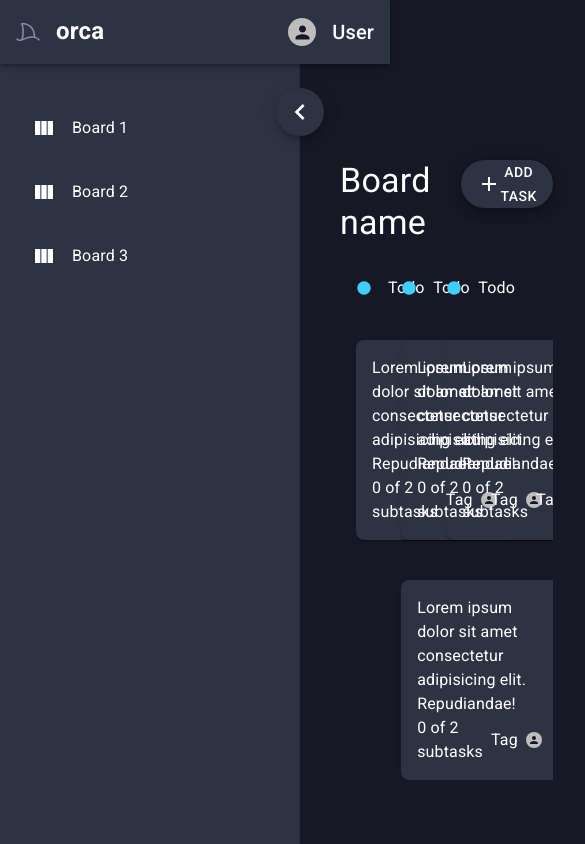
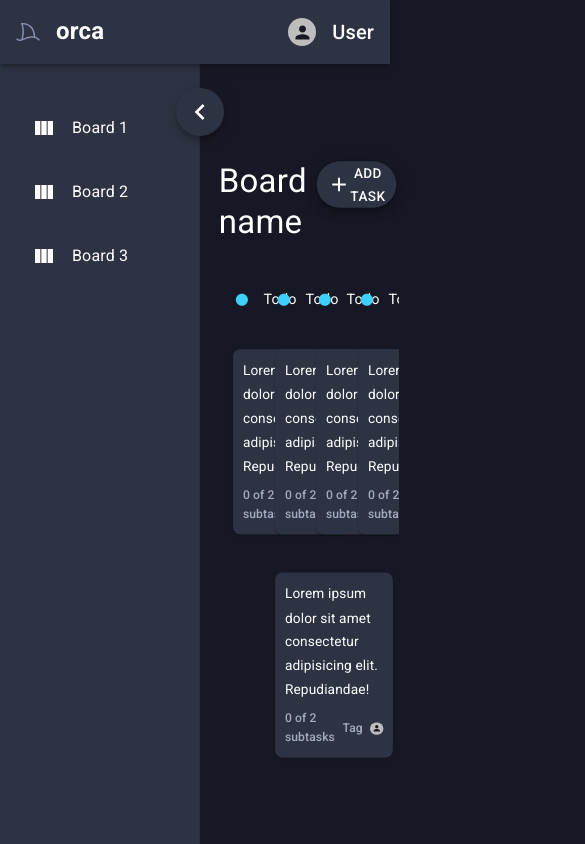
Before and after one commit to jplusequalt/orca_OLD, a React (Create React App) app: page / in a window 390 px wide. Shown: the whole page, 585 px wide, since content can reach past the window. Built offline with nearby package versions, Linux system fonts and the light colour scheme.

Commit message:
changed tablet styling, added prototype for adding tasks

```diff
--- a/src/Theme.tsx
+++ b/src/Theme.tsx
@@ -15,6 +15,18 @@ export const theme: Theme = createTheme({
       secondary: '#a1acc0',
     }
   },
+  typography: {
+    subtitle1: {
+      '@media(max-width: 810px)': {
+        fontSize: '0.9rem'
+      }
+    },
+    subtitle2: {
+      '@media(max-width: 810px)': {
+        fontSize: '0.80rem'
+      }
+    }
+  },
   components: {
     MuiCssBaseline: {
       styleOverrides: (themeParam) =>`
@@ -27,7 +39,7 @@ export const theme: Theme = createTheme({
           scrollbar-width: thin;
           scrollbar-color: ${themeParam.palette.background.paper} transparent;
         }
-      `,
-    },
+      `
+    }
   },
 });
--- /dev/null
+++ b/src/components/AddTask.tsx
@@ -0,0 +1,63 @@
+import { Dispatch, SetStateAction} from 'react';
+import { Modal, Box, Select, Button, Typography, TextField } from '@mui/material';
+import { theme } from '../Theme';
+
+type AddTaskProps = {
+  open: boolean,
+  handleOpen: Dispatch<SetStateAction<boolean>>
+}
+
+export const AddTask: React.FC<AddTaskProps> = ({ open, handleOpen }) => {
+  return (
+    <Modal open={open}>
+      <Box
+        sx={{
+          position: 'absolute',
+          top: '50%',
+          left: '50%',
+          transform: 'translate(-50%, -50%)',
+          width: '75%',
+          height: '75%',
+          bgcolor: 'background.paper',
+          borderRadius: '8px',
+          boxShadow: 24,
+          p: 4,
+          display: 'block'
+        }}>
+          <Typography>New task</Typography>
+          <Box
+            component='form'
+            sx={{
+              '& > :not(style)': { m: 1, width: '25ch' },
+            }}
+            noValidate
+            autoComplete="off"
+          >
+            <TextField label='Summary' variant='outlined' />
+          </Box>
+          <Box sx={{ display: 'flex', justifyContent: 'flex-end', gap: '1rem' }}>
+            <Button
+              variant='text'
+              sx={{
+                color: theme.palette.text.primary
+              }}
+              onClick={() => handleOpen(false)}
+              >
+              Cancel
+            </Button>
+            <Button
+              variant='contained'
+              sx={{
+                backgroundColor: theme.palette.background.default,
+                color: theme.palette.text.secondary,
+                fontVariant: ''
+              }}
+              onClick={() => handleOpen(false)}
+              >
+              Create
+            </Button>
+          </Box>
+      </Box>
+    </Modal>
+  );
+}
--- a/src/components/Board.tsx
+++ b/src/components/Board.tsx
@@ -1,10 +1,11 @@
-import { KanbanBoard, KanbanHeader, KanbanRow, KanbanWrapper, ToggleSideMenu, ToggleSideMenuIcon } from '../styles/Board.styled';
-import React, { SetStateAction, Dispatch } from 'react';
+import { KanbanBoard, KanbanHeader, KanbanRow, KanbanRowHeader, KanbanWrapper, ToggleSideMenu, ToggleSideMenuIcon } from '../styles/Board.styled';
+import React, { SetStateAction, Dispatch, useState } from 'react';
 import { Box, Grid, Typography, Fab, Popover } from '@mui/material';
 import CircleIcon from '@mui/icons-material/Circle';
 import AddIcon from '@mui/icons-material/Add';
 import { theme } from '../Theme';
 import { TaskPreview } from './TaskPreview';
+import { AddTask } from './AddTask';
 
 type BoardProps = {
   sideMenuToggle: Dispatch<SetStateAction<boolean>>
@@ -13,7 +14,8 @@ type BoardProps = {
 
 export const Board: React.FC<BoardProps> = ({ sideMenuToggle, sideMenuOpen }) => {
 
-  const [anchorEl, setAnchorEl] = React.useState<HTMLElement | null>(null);
+  const [anchorEl, setAnchorEl] = useState<HTMLElement | null>(null);
+  const [newTask, setNewTask] = useState<boolean>(false);
 
   const handlePopoverOpen = (event: React.MouseEvent<HTMLElement>) => {
     setAnchorEl(event.currentTarget);
@@ -26,7 +28,11 @@ export const Board: React.FC<BoardProps> = ({ sideMenuToggle, sideMenuOpen }) =>
   const open = Boolean(anchorEl);
 
   return (
-    <Box sx={{ width: '100%', display: 'flex' }}>
+    <Box
+      sx={{
+        width: '100%',
+        display: 'flex'
+      }}>
       <KanbanWrapper open={sideMenuOpen}>
         <ToggleSideMenu
           onClick={() => { sideMenuToggle(!sideMenuOpen) }}
@@ -55,8 +61,8 @@ export const Board: React.FC<BoardProps> = ({ sideMenuToggle, sideMenuOpen }) =>
             onClose={handlePopoverClose}
             disableRestoreFocus
           >
-        <Typography sx={{ p: 1 }}>{ sideMenuOpen ? 'Hide' : 'Expand' }</Typography>
-        </Popover>
+            <Typography sx={{ p: 1 }}>{ sideMenuOpen ? 'Hide' : 'Expand' }</Typography>
+          </Popover>
         </ToggleSideMenu>
         <Box>
           <KanbanHeader>
@@ -69,7 +75,9 @@ export const Board: React.FC<BoardProps> = ({ sideMenuToggle, sideMenuOpen }) =>
                   backgroundColor: '#848daf',
                 },
                 color: 'white'
-              }}>
+              }}
+              onClick={() => setNewTask(true)}
+              >
               <AddIcon />
               Add Task
             </Fab>
@@ -78,10 +86,10 @@ export const Board: React.FC<BoardProps> = ({ sideMenuToggle, sideMenuOpen }) =>
         <KanbanBoard container rowSpacing={2} columnSpacing={{ xs: 1, sm: 2, md: 3 }}>
           <KanbanRow container xs={3}>
             <Grid item>
-              <Box sx={{ display: 'flex', alignItems: 'center', gap: '1rem' }}>
+              <KanbanRowHeader>
                 <CircleIcon sx={{ fill: '#3ecffc', width: '1rem' }} />
                 Todo
-              </Box>
+              </KanbanRowHeader>
             </Grid>
             <Grid item>
               <TaskPreview />
@@ -89,10 +97,10 @@ export const Board: React.FC<BoardProps> = ({ sideMenuToggle, sideMenuOpen }) =>
           </KanbanRow>
           <KanbanRow container xs={3}>
             <Grid item>
-              <Box sx={{ display: 'flex', alignItems: 'center', gap: '1rem' }}>
+              <KanbanRowHeader>
                 <CircleIcon sx={{ fill: '#3ecffc', width: '1rem' }} />
                 Todo
-              </Box>
+              </KanbanRowHeader>
             </Grid>
             <Grid item>
               <TaskPreview />
@@ -103,10 +111,21 @@ export const Board: React.FC<BoardProps> = ({ sideMenuToggle, sideMenuOpen }) =>
           </KanbanRow>
           <KanbanRow container xs={3}>
             <Grid item>
-              <Box sx={{ display: 'flex', alignItems: 'center', gap: '1rem' }}>
+              <KanbanRowHeader>
                 <CircleIcon sx={{ fill: '#3ecffc', width: '1rem' }} />
                 Todo
-              </Box>
+              </KanbanRowHeader>
+            </Grid>
+            <Grid item>
+              <TaskPreview />
+            </Grid>
+          </KanbanRow>
+          <KanbanRow container xs={3}>
+            <Grid item>
+              <KanbanRowHeader>
+                <CircleIcon sx={{ fill: '#3ecffc', width: '1rem' }} />
+                Todo
+              </KanbanRowHeader>
             </Grid>
             <Grid item>
               <TaskPreview />
@@ -114,6 +133,7 @@ export const Board: React.FC<BoardProps> = ({ sideMenuToggle, sideMenuOpen }) =>
           </KanbanRow>
         </KanbanBoard>
       </KanbanWrapper>
+      { newTask && <AddTask open={newTask} handleOpen={setNewTask} /> }
     </Box>
   );
 }
--- a/src/components/Main.tsx
+++ b/src/components/Main.tsx
@@ -9,7 +9,10 @@ export const Main = () => {
   const [sideMenuOpen, setSideMenuOpen] = useState(true);
 
   return (
-    <Box sx={{ display: 'flex' }}>
+    <Box
+      sx={{
+        display: 'flex'
+    }}>
       <SideMenu visible={sideMenuOpen} />
       <Board sideMenuToggle={setSideMenuOpen} sideMenuOpen={sideMenuOpen} />
     </Box>
--- a/src/components/SideMenu.tsx
+++ b/src/components/SideMenu.tsx
@@ -8,7 +8,7 @@ import ListItemText from '@mui/material/ListItemText';
 import ViewColumnIcon from '@mui/icons-material/ViewColumn';
 import { BoardMenuList } from '../styles/SideMenu.styled';
 
-const drawerWidth = 300;
+const drawerWidth = 200;
 
 type SideMenuProps = {
   visible: boolean
--- a/src/components/TaskPreview.tsx
+++ b/src/components/TaskPreview.tsx
@@ -1,7 +1,8 @@
 import{ useState } from 'react';
 import { CardActionArea, CardContent, Typography, Box, Avatar } from '@mui/material';
-import { TaskCard } from '../styles/TaskPreview.styled';
+import { AssigneeAvatarPreview, TaskCard } from '../styles/TaskPreview.styled';
 import { TaskModal } from './TaskModal';
+import { theme } from '../Theme';
 
 export const TaskPreview = () => {
 
@@ -11,20 +12,15 @@ export const TaskPreview = () => {
     <>
       <TaskCard>
         <CardActionArea>
-          <CardContent onClick={() => setOpen(!open)}>
-            <Typography>Lorem ipsum dolor sit amet consectetur adipisicing elit. Repudiandae!</Typography>
-            <Box sx={{ display: 'flex', alignItems: 'center', justifyContent: 'space-between', gap: '0.5rem' }}>
+          <CardContent sx={{ padding: '0.65rem' }} onClick={() => setOpen(!open)}>
+            <Typography variant='subtitle1'>Lorem ipsum dolor sit amet consectetur adipisicing elit. Repudiandae!</Typography>
+            <Box sx={{ display: 'flex', alignItems: 'center', justifyContent: 'space-between', gap: '0.5rem', mt: 1 }}>
               <Box>
-                <Typography>0 of 2 subtasks</Typography>
+                <Typography sx={{ color: theme.palette.text.secondary }} variant='subtitle2'>0 of 2 subtasks</Typography>
               </Box>
               <Box sx={{ display: 'flex', alignItems: 'center', gap: '0.5rem' }}>
-                <Typography variant='subtitle1'>Tag</Typography>
-                <Avatar
-                  sx={{
-                    width: '1rem',
-                    height: '1rem',
-                  }}
-                />
+                <Typography sx={{ color: theme.palette.text.secondary }} variant='subtitle2'>Tag</Typography>
+                <AssigneeAvatarPreview />
               </Box>
             </Box>
           </CardContent>
--- a/src/styles/Board.styled.tsx
+++ b/src/styles/Board.styled.tsx
@@ -1,5 +1,7 @@
 import ChevronLeft from "@mui/icons-material/ChevronLeft";
 import { Box, Fab, styled, Grid } from "@mui/material";
+import { transform } from "typescript";
+import { theme } from "../Theme";
 
 export const KanbanWrapper = styled('div', { shouldForwardProp: (prop) => prop !== 'open' })<{
   open?: boolean;
@@ -13,13 +15,17 @@ export const KanbanWrapper = styled('div', { shouldForwardProp: (prop) => prop !
     easing: theme.transitions.easing.sharp,
     duration: theme.transitions.duration.leavingScreen,
   }),
-  marginLeft: -300,
+  '@media(max-width: 810px)': {
+    paddingRight: theme.spacing(2),
+    paddingLeft: theme.spacing(2)
+  },
+  marginLeft: -200,
   ...(open && {
-    transition: theme.transitions.create('margin', {
-      easing: theme.transitions.easing.easeOut,
-      duration: theme.transitions.duration.enteringScreen,
+      transition: theme.transitions.create('margin', {
+        easing: theme.transitions.easing.easeOut,
+        duration: theme.transitions.duration.enteringScreen,
     }),
-    marginLeft: 0,
+    marginLeft: 0
   })
 }));
 
@@ -53,26 +59,49 @@ export const ToggleSideMenu = styled(Fab, { shouldForwardProp: (prop) => prop !=
   }),
   zIndex: theme.zIndex.drawer + 1,
   marginLeft: '-4rem',
+  ...(open && {
+    '@media(max-width: 810px)': {
+      marginLeft: '-2.5rem'
+    }
+  }),
   ...(!open && {
       transition: theme.transitions.create('margin', {
       easing: theme.transitions.easing.easeOut,
       duration: theme.transitions.duration.leavingScreen,
     }),
-    marginLeft: 0
+    marginLeft: 0,
+    '@media(max-width: 810px)': {
+      marginLeft: '1rem'
+    }
   })
 }));
 
 export const KanbanHeader = styled(Box)({
   display: 'flex',
   justifyContent: 'space-between',
-  marginBottom: '3rem'
+  marginBottom: '3rem',
+  '@media(max-width: 810px)': {
+    transform: 'scale(0.97)'
+  }
 });
 
 export const KanbanBoard = styled(Grid)({
   paddingLeft: '1.5rem',
   paddingRight: '1rem',
   maxHeight: '62rem',
-  overflowY: 'auto'
+  overflowY: 'auto',
+  '@media(max-width: 810px)': {
+    paddingRight: theme.spacing(0)
+  },
+});
+
+export const KanbanRowHeader = styled(Box)({
+  display: 'flex',
+  alignItems: 'center',
+  gap: '1rem',
+  '@media(max-width: 810px)': {
+    transform: 'scale(0.95)'
+  }
 });
 
 export const KanbanRow = styled(Grid)({
@@ -80,5 +109,8 @@ export const KanbanRow = styled(Grid)({
   flexDirection: 'column',
   alignItems: 'flex-start',
   gap: '2.5rem',
-  paddingRight: '1.5rem'
+  paddingRight: '1.5rem',
+  '@media(max-width: 810px)': {
+    transform: 'scale(0.95)'
+  }
 });
--- a/src/styles/Navbar.styled.tsx
+++ b/src/styles/Navbar.styled.tsx
@@ -3,7 +3,7 @@ import { styled } from "@mui/material/styles";
 import { theme } from "../Theme";
 
 export const Nav = styled(AppBar)(({ theme }) => ({
-  position: 'sticky',
+  position: 'static',
   padding: '1.25rem',
   display: 'flex',
   flexDirection: 'row',
--- a/src/styles/TaskModal.styled.tsx
+++ b/src/styles/TaskModal.styled.tsx
@@ -1,7 +1,8 @@
 import { styled, InputBase, Avatar, Box } from '@mui/material';
 
 export const IconBox = styled(Box)({
-  padding: '5px 5px 0px 5px',
+  display: 'flex',
+  alignItems: 'center',
   '&:hover': {
     backgroundColor: 'rgba(0, 0, 0, 0.3)'
   }
--- a/src/styles/TaskPreview.styled.tsx
+++ b/src/styles/TaskPreview.styled.tsx
@@ -1,7 +1,16 @@
-import { Card, styled } from '@mui/material';
+import { Card, styled, Avatar } from '@mui/material';
 
 export const TaskCard = styled(Card)(({ theme }) => ({
   borderRadius: '8px',
   backgroundColor: theme.palette.background.paper,
-  padding: 0
+  padding: 0,
 }));
+
+export const AssigneeAvatarPreview = styled(Avatar)({
+  width: '1rem',
+  height: '1rem',
+  '@media(max-width: 810px)': {
+    width: '0.85rem',
+    height: '0.85rem'
+  }
+})
```
Also changed, not shown: src/components/TaskModal.tsx (+4 -3 lines).
